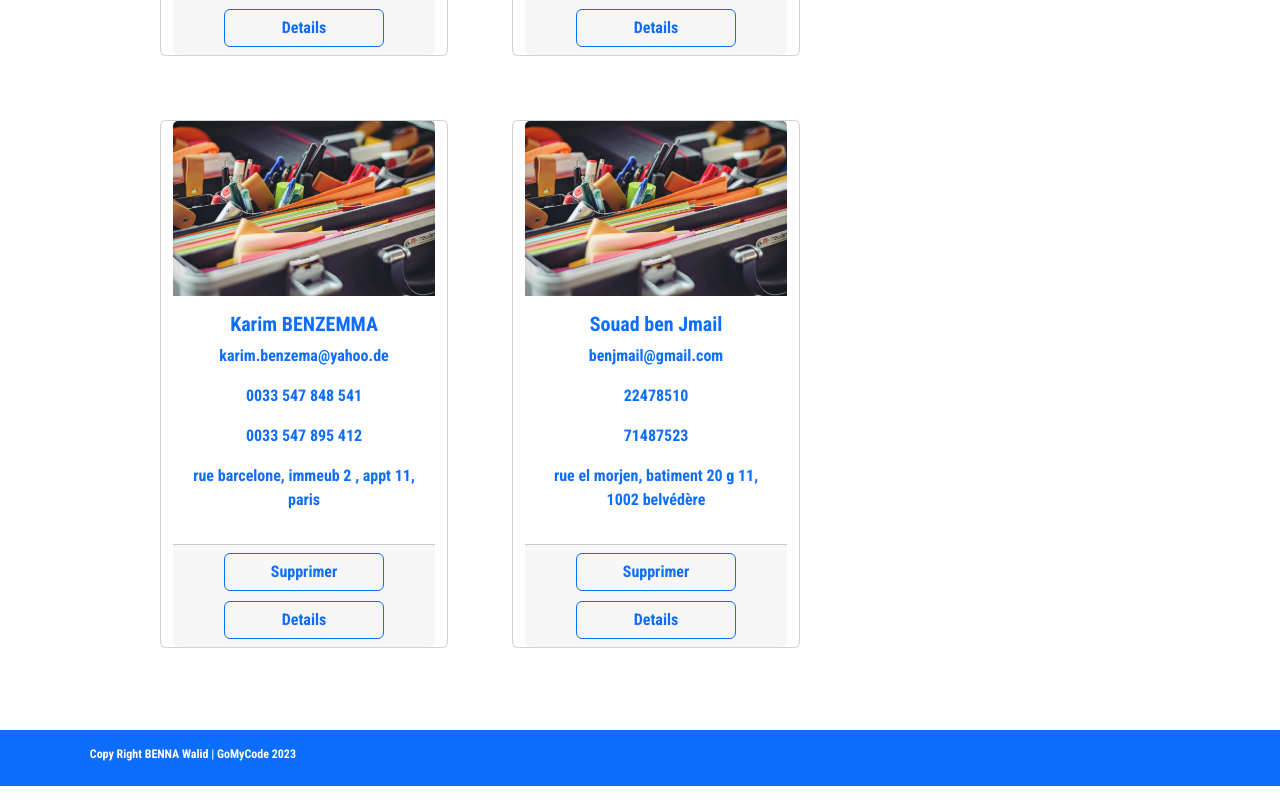
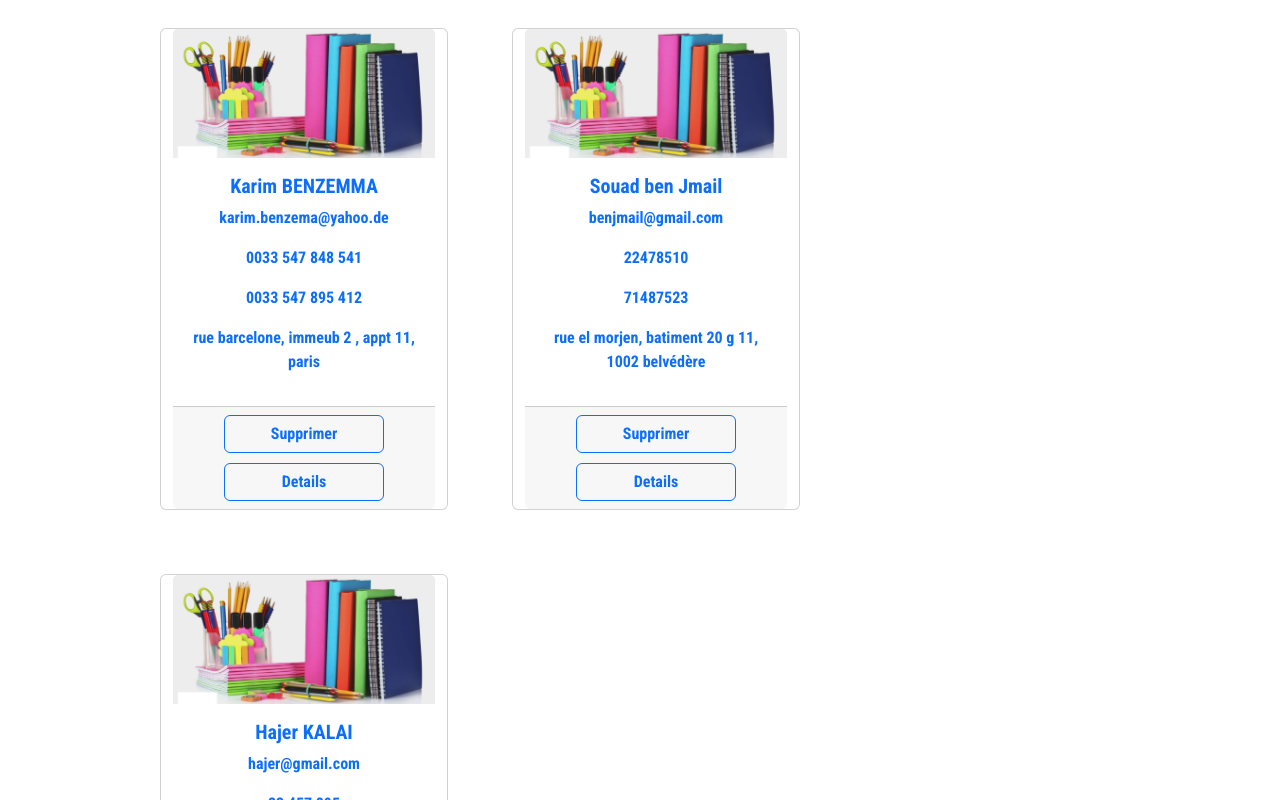
Before and after one commit to dragoman86/gestion-des-fournitures-de-bureau-app, a React (Create React App) app: page /fournisseurs in a window 1280 px wide. Shown: the part 1380-2180 px from the top of the page. Built offline with nearby package versions, Linux system fonts and the light colour scheme; data requests are answered from the project's data file; a web font is replaced by a local one.

Commit message:
last git 20012023

```diff
--- a/db.json
+++ b/db.json
@@ -98,6 +98,14 @@
       "fax_fournisseur": "71487523",
       "adress_fournisseur": "rue el morjen, batiment 20 g 11, 1002 belvédère",
       "id": 8
+    },
+    {
+      "name_fournisseur": "Hajer KALAI",
+      "email_fournisseur": "hajer@gmail.com",
+      "tel_fournisseur": "23 457 895 ",
+      "fax_fournisseur": "70145984",
+      "adress_fournisseur": "rue el fell cité la colombe 1007 tunis",
+      "id": 9
     }
   ]
 }
--- a/src/Pages/Fournisseurs/FournisseurList.js
+++ b/src/Pages/Fournisseurs/FournisseurList.js
@@ -82,7 +82,7 @@ function FournisseursList() {
       {filteredFournisseur.map((fournisseur) => {
         return (
              <Card key={fournisseur.id} className="text-primary" variant="outline-primary" style={{ margin:'2rem', width: "18rem"}}>
-                <Card.Img variant="top" src="fourni3.jpg" />
+                <Card.Img variant="top" src="fourni5.jpg" />
                 <Card.Body variant="outline-primary">
                 <Card.Title >{fournisseur.name_fournisseur}</Card.Title>
                 <Card.Text>
```
